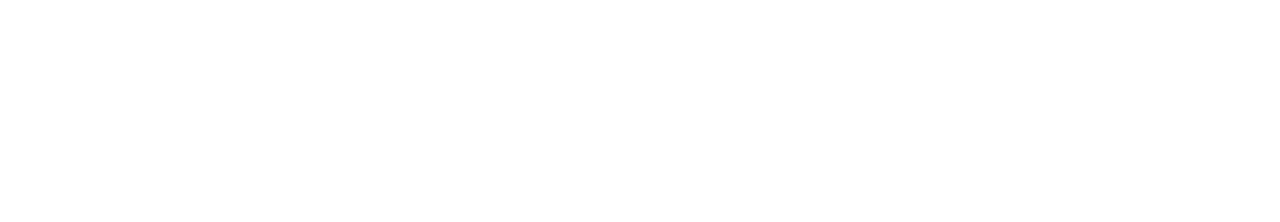
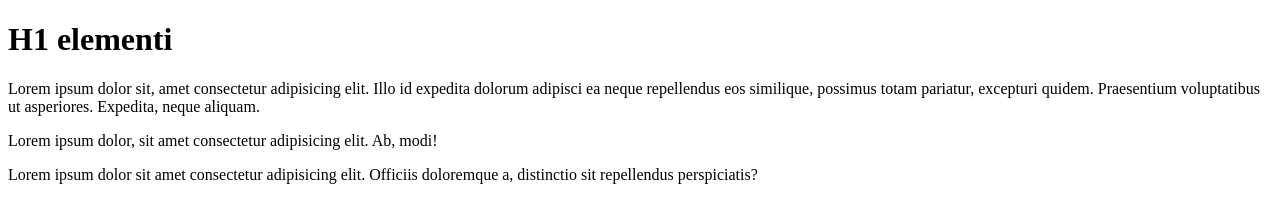
Before and after one commit to Inomjon12/gir_fundamentals, a plain HTML site: page index.html in a window 1280 px wide. Drawn offline with Linux system fonts and the light colour scheme.

Commit message:
Add site heading and motto

```diff
--- a/index.html
+++ b/index.html
@@ -7,6 +7,9 @@
   <title>Git</title>
 </head>
 <body>
-
+  <h1>H1 elementi</h1>
+  <p>Lorem ipsum dolor sit, amet consectetur adipisicing elit. Illo id expedita dolorum adipisci ea neque repellendus eos similique, possimus totam pariatur, excepturi quidem. Praesentium voluptatibus ut asperiores. Expedita, neque aliquam.</p>
+  <p>Lorem ipsum dolor, sit amet consectetur adipisicing elit. Ab, modi!</p>
+  <p>Lorem ipsum dolor sit amet consectetur adipisicing elit. Officiis doloremque a, distinctio sit repellendus perspiciatis?</p>
 </body>
 </html>
```
